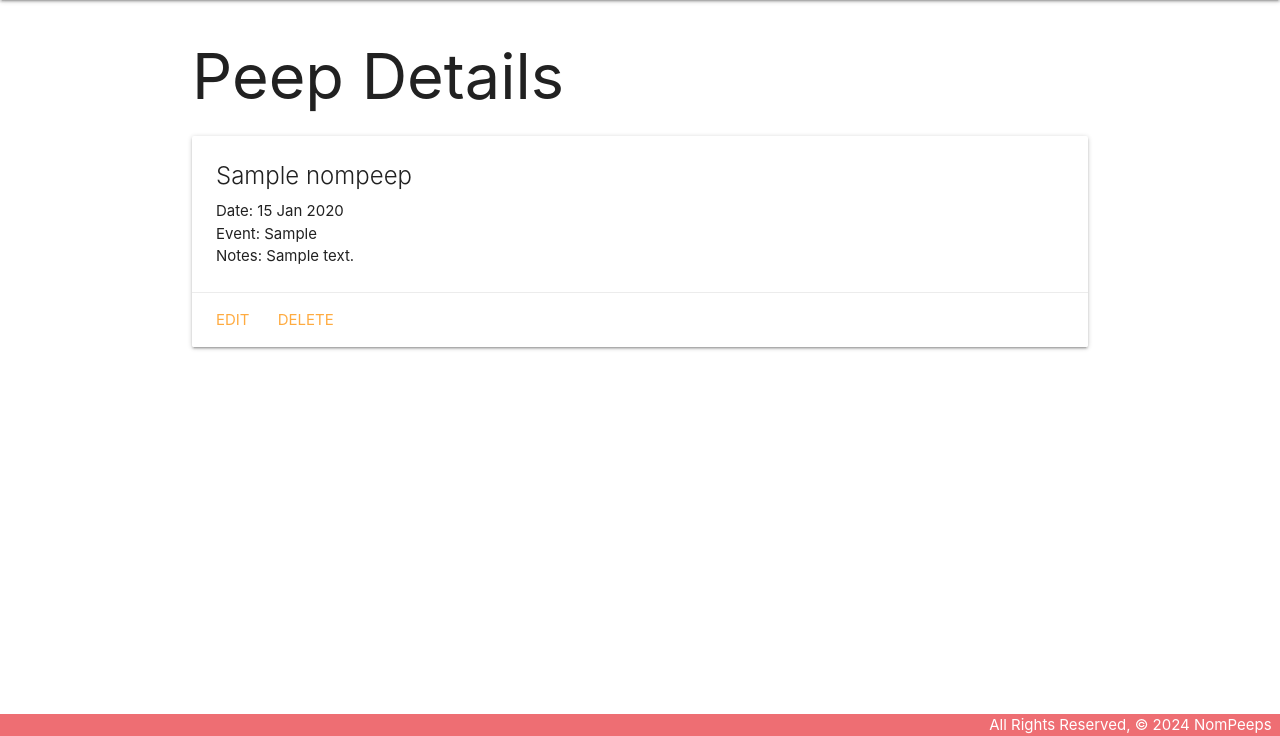
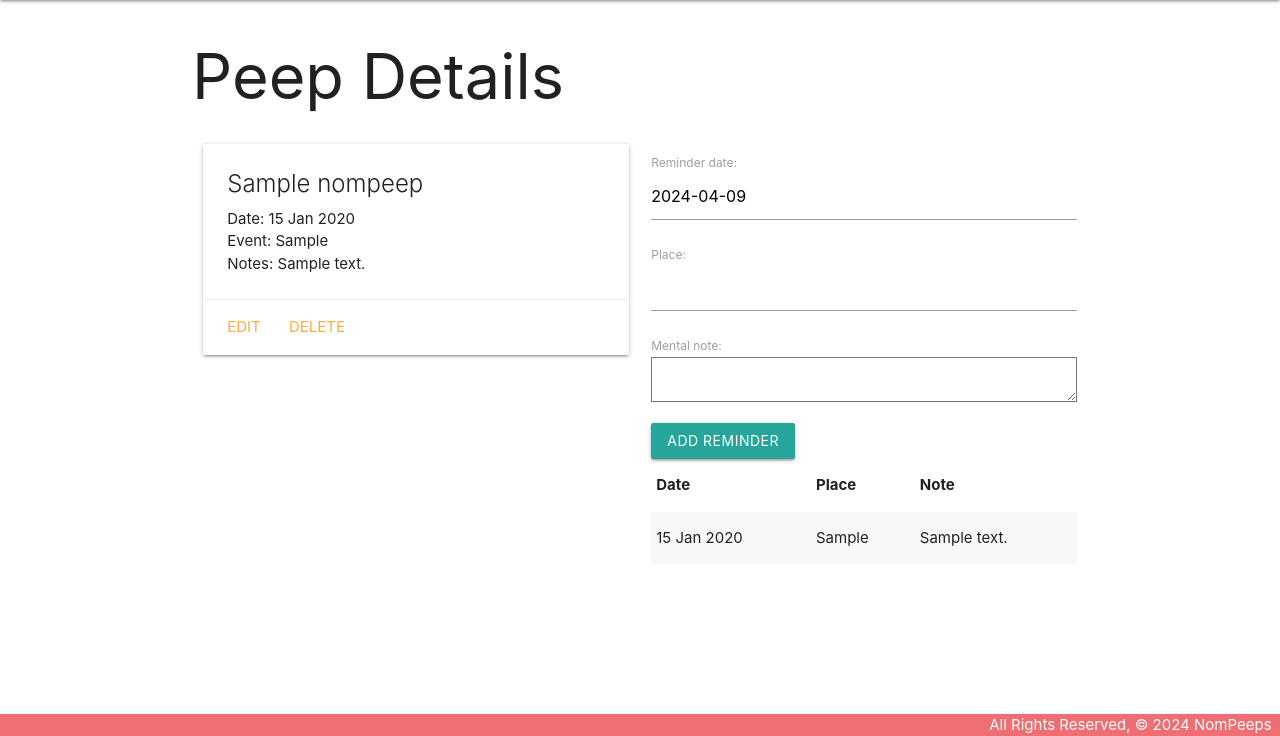
Before and after one commit to tdha/nompeeps, a Django app: page /peeps/1/ in a window 1280 px wide. Shown: the part 64-800 px from the top of the page. Run offline with Django 5.2, Linux system fonts and the light colour scheme; tables that the repository leaves empty hold one stand-in row (values such as "Sample post").

Commit message:
Successfully added second model, Reminder.

```diff
--- a/peeps/admin.py
+++ b/peeps/admin.py
@@ -1,4 +1,5 @@
 from django.contrib import admin
-from .models import Nompeep
+from .models import Nompeep, Reminder
 
 admin.site.register(Nompeep)
+admin.site.register(Reminder)
--- /dev/null
+++ b/peeps/forms.py
@@ -0,0 +1,7 @@
+from django.forms import ModelForm
+from .models import Reminder
+
+class ReminderForm(ModelForm):
+    class Meta:
+        model = Reminder
+        fields = ['thatdate', 'place', 'mentalnote']
--- a/peeps/models.py
+++ b/peeps/models.py
@@ -12,6 +12,20 @@ class Nompeep(models.Model):
 
     def __str__(self):
         if self.event:
-            return f"Met {self.name} at {self.event} on {self.date}."
+            return f"{self.name} from {self.event} back on {self.date}."
         else:
-            return f"Met {self.name} on {self.date}."
+            return f"{self.name} back on {self.date}."
+
+
+class Reminder(models.Model):
+    thatdate = models.DateField('Reminder date')
+    place = models.CharField(max_length=128)
+    mentalnote = models.TextField('Mental note', max_length=512)
+
+    nompeep = models.ForeignKey(Nompeep, on_delete=models.CASCADE)
+
+    def __str__(self):
+        return f"Reminder that on {self.thatdate} at {self.place}, re {self.nompeep}"
+
+    class Meta:
+        ordering = ['-thatdate']
--- a/peeps/templates/base.html
+++ b/peeps/templates/base.html
@@ -9,6 +9,7 @@
   <title>NomPeeps</title>
   <link rel="stylesheet" href="https://cdnjs.cloudflare.com/ajax/libs/materialize/1.0.0/css/materialize.min.css">
   <link rel="stylesheet" type="text/css" href="{% static 'css/style.css' %}">
+  <script src="https://cdnjs.cloudflare.com/ajax/libs/materialize/1.0.0/js/materialize.min.js"></script>
 </head>
 <body>
   <header class="navbar-fixed">
--- a/peeps/templates/peeps/detail.html
+++ b/peeps/templates/peeps/detail.html
@@ -3,6 +3,8 @@
 
 <h1>Peep Details</h1>
 
+<div class="row">
+    <div class="col s6">
         <div class="card">
             <div class="card-content">
                 <span class="card-title">{{ peeps.name }}</span>
@@ -15,5 +17,42 @@
                 <a href="{% url 'peeps_delete' peeps.id %}">Delete</a>
             </div>
         </div>
+    </div>
+    <div class="col s6">
+        <form action="{% url 'add_reminder' peeps.id %}" method="POST">
+            {% csrf_token %}
+            {{ reminder_form.as_p }}
+            <input type="submit" class="btn" value="Add Reminder">
+        </form>
+        <table class="striped">
+            <thead>
+                <tr>
+                    <th>Date</th>
+                    <th>Place</th>
+                    <th>Note</th>
+                </tr>
+            </thead>
+            <tbody>
+                {% for reminder in peeps.reminder_set.all %}
+                <tr>
+                    <td>{{ reminder.thatdate }}</td>
+                    <td>{{ reminder.place }}</td>
+                    <td>{{ reminder.mentalnote }}</td>
+                </tr>
+                {% endfor %}
+            </tbody>
+        </table>
+    </div>
+</div>
+
+<script>
+    const dateElement = document.getElementById('id_thatdate');
+    M.Datepicker.init(dateElement, {
+        format: 'yyyy-mm-dd',
+        defaultDate: new Date(),
+        setDefaultDate: true,
+        autoClose: true
+    })
+</script>
 
 {% endblock %}
--- a/peeps/templates/peeps/index.html
+++ b/peeps/templates/peeps/index.html
@@ -8,9 +8,9 @@
     <div class="card">
         <div class="card-content">
             <span class="card-title">{{ peep.name }}</span>
-            <p>Date: {{ peep.date }}</p>
-            <p>Event: {{ peep.event }}</p>
-            <p>Notes: {{ peep.notes }}</p>
+            <p>First met: {{ peep.date }}</p>
+            <p>At: {{ peep.event }}</p>
+            <p>Key details: {{ peep.notes }}</p>
         </div>
     </div>
 </a>
--- a/peeps/urls.py
+++ b/peeps/urls.py
@@ -6,6 +6,7 @@ urlpatterns = [
     path('about/', views.about, name='about'),
     path('peeps/', views.peeps_index, name='index'),
     path('peeps/<int:peeps_id>/', views.peeps_detail, name='detail'),
+    path('peeps/<int:peeps_id>/add_reminder/', views.add_reminder, name='add_reminder'),
     path('peeps/create', views.NompeepCreate.as_view(), name='peeps_create'),
     path('peeps/<int:pk>/update', views.NompeepUpdate.as_view(), name='peeps_update'),
     path('peeps/<int:pk>/delete', views.NompeepDelete.as_view(), name='peeps_delete'),
--- a/peeps/views.py
+++ b/peeps/views.py
@@ -1,6 +1,7 @@
-from django.shortcuts import render
+from django.shortcuts import render, redirect, get_object_or_404
 from django.views.generic.edit import CreateView, UpdateView, DeleteView
-from .models import Nompeep
+from .models import Nompeep, Reminder
+from .forms import ReminderForm
 
 def home(request):
     return render(request, 'home.html')
@@ -16,9 +17,30 @@ def peeps_index(request):
 
 def peeps_detail(request, peeps_id):
     peeps = Nompeep.objects.get(id=peeps_id)
+    reminder_form = ReminderForm()
     return render(request, 'peeps/detail.html', {
-        'peeps': peeps
+        'peeps': peeps,
+        'reminder_form': reminder_form
     })
+
+def add_reminder(request, peeps_id):
+    nompeep = get_object_or_404(Nompeep, id=peeps_id)
+
+    if request.method == 'POST':
+        form = ReminderForm(request.POST)
+        if form.is_valid():
+            new_reminder = form.save(commit=False)
+            new_reminder.nompeep = nompeep  # Correctly associate the Reminder with the Nompeep instance
+            new_reminder.save()
+            return redirect('detail', peeps_id=peeps_id)
+    return redirect('detail', peeps_id=peeps_id)
+
+    # form = ReminderForm(request.POST)
+    # if form.is_valid():
+    #     new_reminder = form.save(commit=False)
+    #     new_reminder.peeps_id = peeps_id
+    #     new_reminder.save()
+    # return redirect('detail', peeps_id=peeps_id)
 
 class NompeepCreate(CreateView):
     model = Nompeep
```
Also changed, not shown: peeps/templates/peeps/nompeep_form.html (+10 -0 lines), peeps/migrations/0006_reminder.py (added), peeps/migrations/0007_rename_peeps_reminder_nompeep.py (added). Lines whose indentation alone changed are shown as unchanged.
